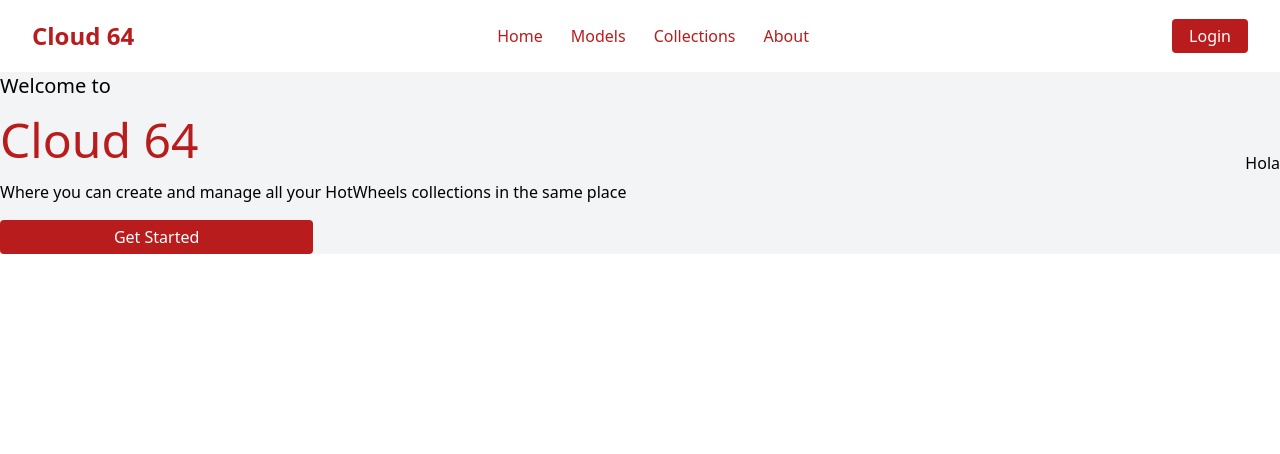
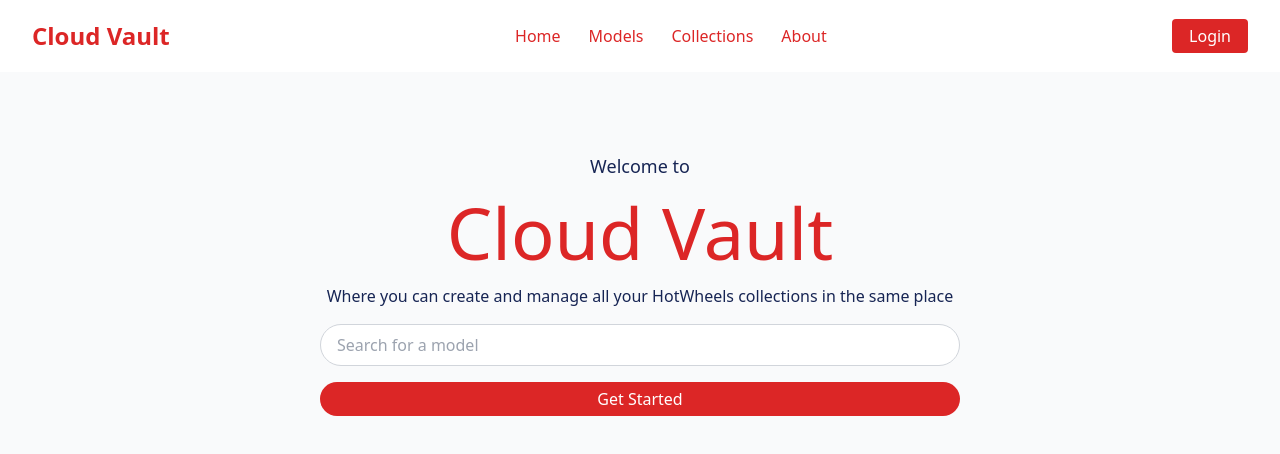
Before and after one commit to AngelRomero5/hotwheels-collector-app, a React (Create React App) app: page / in a window 1280 px wide. Shown: the top 454 px of the page. Built offline with nearby package versions, Linux system fonts and the light colour scheme.

Commit message:
Made better structure of components and added models page

```diff
--- a/public/index.html
+++ b/public/index.html
@@ -7,10 +7,10 @@
     <meta name="theme-color" content="#000000" />
     <meta
       name="description"
-      content="Web site created using create-react-app"
+      content="Welcome to Cloud Vault where you can create and manage your own HotWheels collection."
     />
     <link rel="apple-touch-icon" href="%PUBLIC_URL%/logo192.png" />
-    <title>Collectors App</title>
+    <title>Cloud Vault</title>
   </head>
   <body>
     <div id="root"></div>
--- a/src/App.js
+++ b/src/App.js
@@ -1,9 +1,9 @@
 import React from 'react';
 import { BrowserRouter as Router, Routes, Route, useLocation } from 'react-router-dom';
 
-import NavBar from './Home/NavBar';
-import Login from './login';
-import Homescreen from './Home/Homescreen';
+import NavBar from './Home/Components/NavBar';
+import Login from './Home/Login';
+import Home from './Home/Homescreen';
 
 
 function App() {
@@ -12,8 +12,8 @@
             <ConditionalNavBar />
             <Routes>
                 <Route path="/login" element={<Login />} />
-                <Route path="/home" element={<Homescreen />} />
-                <Route path="/" element={<Homescreen />} />
+                <Route path="/home" element={<Home />} />
+                <Route path="/" element={<Home />} />
             </Routes>
         </Router>
     );
--- a/src/Home/NavBar.jsx
+++ b/src/Home/Components/NavBar.jsx
@@ -7,9 +7,9 @@
     const username = "Mirai"; // Replace with actual username logic
 
     return (
-        <div className="bg-white text-red-700 py-4 px-8 flex justify-between items-center z-auto">
+        <div className="bg-white text-red-600 py-4 px-8 flex justify-between items-center z-auto">
             <div className="flex items-center">
-                <h1 className="text-2xl font-bold">Cloud 64</h1>
+                <h1 className="text-2xl font-bold">Cloud Vault</h1>
             </div>
             <ul className="flex space-x-3">
                 <li className="inline p-2 hover:bg-gray-100 rounded cursor-pointer" id="Home">Home</li>
@@ -21,10 +21,10 @@
                 {isAuthenticated ? (
                     <>
                         <p className="hidden sm:block">Hi, {username}</p>
-                        <button onClick="" className="bg-red-700 text-white px-4 py-1 border border-transparent rounded hover:bg-white hover:text-red-700 hover:border hover:border-red-700 box-border">Logout</button>
+                        <button onClick="" className="bg-red-600 text-white px-4 py-1 border border-transparent rounded hover:bg-white hover:text-red-600 hover:border hover:border-red-600 box-border">Logout</button>
                     </>
                 ) : (
-                    <button onClick="" className="bg-red-700 text-white px-4 py-1 border border-transparent rounded hover:bg-white hover:text-red-700 hover:border hover:border-red-700 box-border">Login</button>
+                    <button onClick="" className="bg-red-600 text-white px-4 py-1 border border-transparent rounded hover:bg-white hover:text-red-600 hover:border hover:border-red-600 box-border">Login</button>
                 )}
             </div>
         </div>
--- a/src/Home/Homescreen/index.jsx
+++ b/src/Home/Homescreen/index.jsx
@@ -1,24 +1,39 @@
-import React from 'react';
+import React, { useEffect, useState } from 'react';
+import { Route } from 'react-router-dom';
+import Models from '../CarModels/index';
 
-export default function Homescreen() {
+export default function Home() {
+    const [searchModelInput, setSearchModelInput] = useState('');
+
+    const handleButtonClick = () => {
+        const inputValue = document.getElementById("searchModelInput").value;
+        setSearchModelInput(inputValue);
+        <Route path="/models" component={Models} />
+    };
+
     return (
         <>
             <section className="w-full">
-                {/* Here goes the card od the landing page */}
-                <div className="flex flex-row justify-between items-center bg-gray-100">
-                    <div className="flex flex-col justify-center space-y-4">
-                        <p className='text-xl'>Welcome to</p>
-                        <h1 className='text-5xl text-red-700'>Cloud 64</h1>
-                        <p className='text-md'>Where you can create and manage all your HotWheels collections in the same place</p>
-                        <button className="bg-red-700 text-white px-4 py-1 w-1/2 border border-transparent rounded hover:bg-white hover:text-red-700 hover:border hover:border-red-700 box-border">Get Started</button>
-                    </div>
-                    <div>
-                        <img src=""/>
-                        <h1>Hola</h1>
-                    </div>
+                {/* Here goes the card of the landing page */}
+                <div className="flex flex-col justify-center space-y-4 items-center bg-gray-50 text-center py-20">
+                    <p className='text-lg text-blue-950'>Welcome to</p>
+                    <h1 className='text-7xl text-red-600'>Cloud Vault</h1>
+                    <p className='text-md text-blue-950'>Where you can create and manage all your HotWheels collections in the same place</p>
+                    <input
+                        id="searchModelInput"
+                        value={searchModelInput}
+                        onChange={(e) => setSearchModelInput(e.target.value)}
+                        type="text"
+                        autoComplete="off"
+                        placeholder="Search for a model"
+                        className="w-1/2 py-2 px-4 border focus:outline-none focus:border-red-600 border-gray-300 rounded-full"
+                    />
+                    <button
+                        onClick={handleButtonClick}
+                        className="bg-red-600 text-white px-4 py-1 w-1/2 border border-transparent rounded-full hover:bg-white hover:text-red-700 hover:border hover:border-red-700 box-border"
+                    >Get Started</button>
                 </div>
             </section>
-
         </>
     );
 }
--- a/src/login/index.jsx
+++ b/src/Home/Login/index.jsx
@@ -1,5 +1,5 @@
 import React, { useRef, useState, useEffect } from "react";
-import axios from "../api/axios";
+import axios from "../../api/axios";
 
 export default function Login () {
 
@@ -93,6 +93,13 @@
 
             console.log('User registered successfully! : ', response.data);
         } catch (error) {
+            if(error.status == 409){
+                setErrorMessage("User already exists.");
+            } else if(error.status == 500){
+                setErrorMessage("Internal server error.");
+            } else {
+                setErrorMessage("Something went wrong.");
+            }
             console.log(error);
         }
     }
@@ -117,6 +124,13 @@
             });
             console.log('User logged in:', response.data);
         } catch (error) {
+            if(error.status == 401){
+                setErrorMessage("Invalid credentials.");
+            } else if(error.status == 500){
+                setErrorMessage("Internal server error.");
+            } else {
+                setErrorMessage("Something went wrong.");
+            }
             console.log(error);
         }
     }
@@ -153,7 +167,7 @@
                             ref={usernameInput}
                             required
                             autoComplete="off"
-                            className="mt-1 block w-full border-b focus:outline-none sm:text-sm p-3 focus:border-red-500"
+                            className="mt-1 block w-full border-b focus:outline-none sm:text-sm p-3 focus:border-red-600"
                         />
                     </div>
                 </>
@@ -172,11 +186,11 @@
                         onFocus={() => setEmailFocus(true)}
                         onBlur={() => setEmailFocus(false)}
                         onChange={handleEmailChange}
-                        className="mt-1 block w-full border-b focus:outline-none sm:text-sm p-3 focus:border-red-500"
+                        className="mt-1 block w-full border-b focus:outline-none sm:text-sm p-3 focus:border-red-600"
                     />
                 </div>
                 {action === "Sign up" && emailFocus && !validEmail &&
-                        <p className="text-xs text-red-500 mx-10">Enter a valid email.</p>
+                        <p className="text-xs text-red-600 mx-10">Enter a valid email.</p>
                 }
                 <div className="flex flex-row space-x-4 items-center">
                     <img src="img/lock-white.png" alt="lock" className="h-6 w-6" />
@@ -191,11 +205,11 @@
                         onFocus={() => setPasswordFocus(true)}
                         onBlur={() => setPasswordFocus(false)}
                         onChange={handlePasswordChange}
-                        className="mt-1 block w-full border-b focus:outline-none sm:text-sm p-3 focus:border-red-500"
+                        className="mt-1 block w-full border-b focus:outline-none sm:text-sm p-3 focus:border-red-600"
                     />
                 </div>
                 {action === "Sign up" && passwordFocus && !validPassword &&
-                    <p className="text-xs text-red-500 mx-10">Password must contain at least 8 characters,
+                    <p className="text-xs text-red-600 mx-10">Password must contain at least 8 characters,
                                            one uppercase letter, one number, and one special character.</p>
                 }
                 {action === "Sign up" &&
@@ -212,12 +226,12 @@
                             onFocus={() => setConfirmPasswordFocus(true)}
                             onBlur={() => setConfirmPasswordFocus(false)}
                             onChange={handleConfirmPasswordChange}
-                            className="mt-1 block w-full border-b focus:outline-none sm:text-sm p-3 focus:border-red-500"
+                            className="mt-1 block w-full border-b focus:outline-none sm:text-sm p-3 focus:border-red-600"
                         />
 
                     </div>
                     { confirmPasswordFocus && !matchedPassword &&
-                            <p className="text-xs text-red-500 mx-10">Passwords do not match.</p>
+                            <p className="text-xs text-red-600 mx-10">Passwords do not match.</p>
                     }
                     </>
                 }
```
Also changed, not shown: src/Home/CarModels/index.jsx (renamed from src/Home/Homescreen/CardsGrid.jsx, +4 -3 lines), src/Home/CarModels/CarCard.jsx (renamed from src/Home/Components/CarCard.jsx), src/Home/CarModels/NewCarForm.jsx (renamed from src/Home/Components/NewCarForm.jsx).
